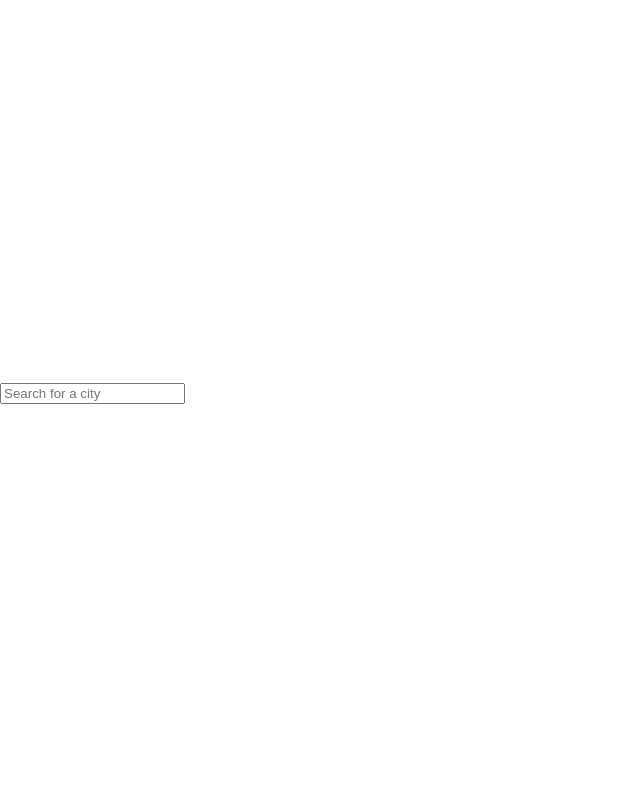
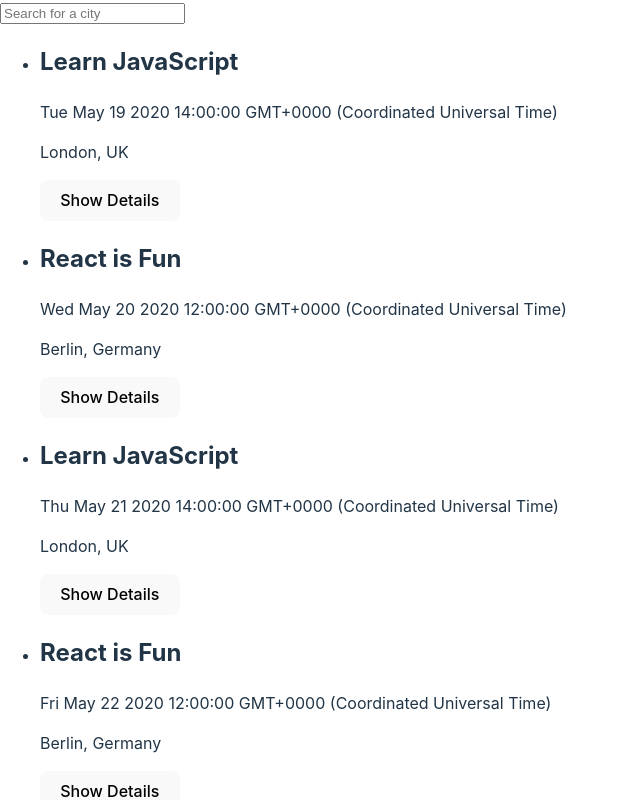
Before and after one commit to daliwa13/meet, a React (Vite) app: page / in a window 1280 px wide. Shown: the top 800 px of the page, without its empty margins (0-640 px from the left). Built offline with nearby package versions, Linux system fonts and the light colour scheme.

Commit message:
Added Feature 2 using TDD

```diff
--- a/src/App.jsx
+++ b/src/App.jsx
@@ -2,12 +2,13 @@ import React from "react";
 
 import EventList from "./components/EventList";
 import CitySearch from "./components/CitySearch";
+import mockData from "./mock-data";
 
 const App = () => {
   return (
     <div className="App">
       <CitySearch />
-      <EventList />
+      <EventList events={mockData} />
     </div>
   );
 }
--- a/src/components/Event.jsx
+++ b/src/components/Event.jsx
@@ -1,8 +1,28 @@
-import React from "react";
+import React, { useState } from "react";
 
-const Event = () => {
+const Event = ({ event }) => {
+  const [showDetails, setShowDetails] = useState(false);
+
+  const eventTitle = event?.summary || "";
+  const eventDate = event?.start?.dateTime ? new Date(event.start.dateTime).toString() : "";
+  const eventLocation = event?.location || "";
+
   return (
-    <li></li>
+    <li>
+      <h2>{eventTitle}</h2>
+      <p>{eventDate}</p>
+      <p>{eventLocation}</p>
+      <button onClick={() => setShowDetails(!showDetails)}>{showDetails ? "Hide Details" : "Show Details"}</button>
+
+      {showDetails && (
+        <div>
+          <h3>About Event:</h3>
+          <p>{event?.description}</p>
+          <p>Organizer: {event?.organizer?.email}</p>
+          <a href={event?.htmlLink}>Add event to your calendar</a>
+        </div>
+      )}
+    </li>
   );
 }
 
```
Also changed, not shown: 1 other file (tests, documents, lock files or other folders).
